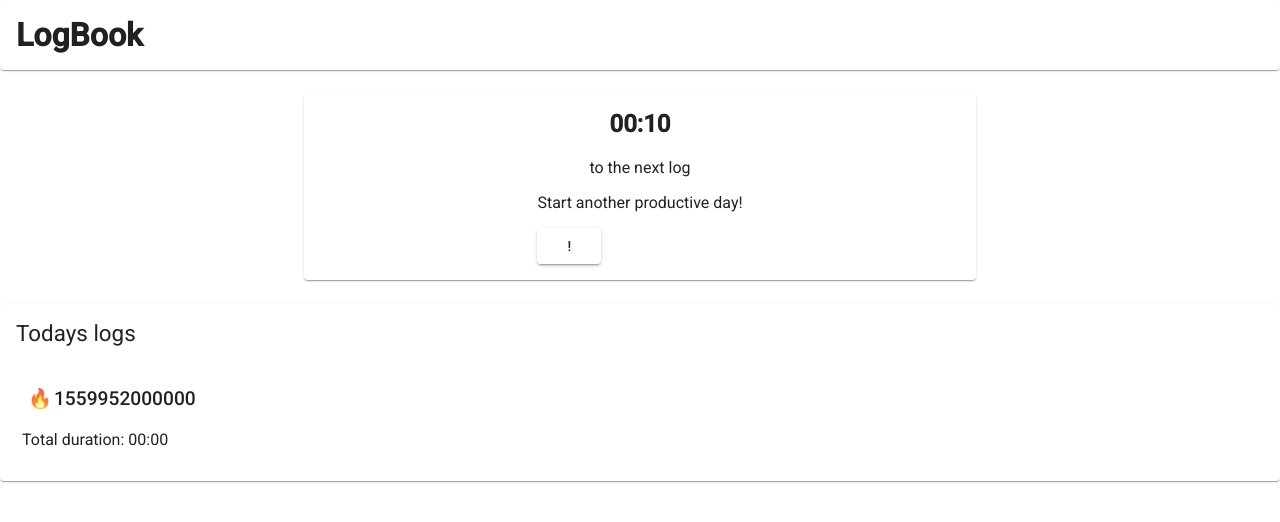
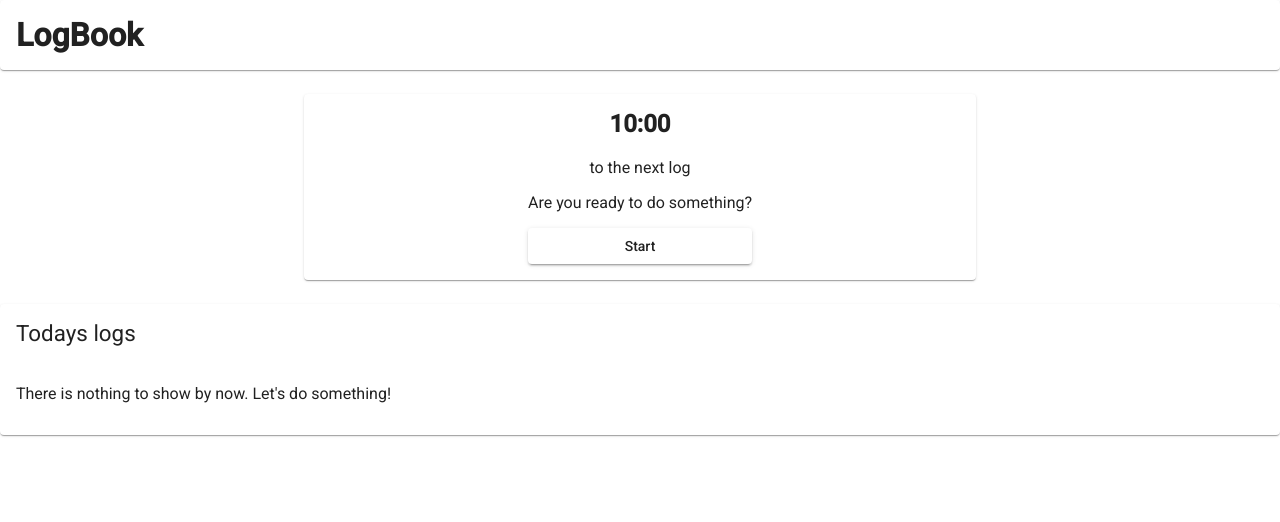
Before and after one commit to kwkr/logbook, an Angular app: page / in a window 1280 px wide. Shown: the top 522 px of the page. Built offline with nearby package versions, Linux system fonts and the light colour scheme.

Commit message:
fixed updating bug

```diff
--- a/src/app/core/log-data.service.ts
+++ b/src/app/core/log-data.service.ts
@@ -12,7 +12,7 @@ export interface Log {
 })
 export class LogDataService {
   private todayLogsSubject: BehaviorSubject<any>;
-  private currentDuration = 10;
+  private currentDuration = 600;
 
   constructor() {
     this.todayLogsSubject = new BehaviorSubject(
--- a/src/app/counter/counter.component.html
+++ b/src/app/counter/counter.component.html
@@ -1,12 +1,16 @@
 <mat-card class="counter-wrapper">
   <h2>{{ timeLeft | time }}</h2>
   <span>to the next log</span>
-  <div *ngIf="!isCounting">
-    <p>Start another productive day!</p>
-    <button mat-raised-button (click)="startCounting()">!</button>
+  <div *ngIf="!isCounting && !isPaused" class="button-container">
+    <p>Are you ready to do something?</p>
+    <button mat-raised-button (click)="startCounting()">Start</button>
   </div>
-  <div *ngIf="isCounting">
-    <p>Don't stop!</p>
-    <button mat-raised-button>Pause</button>
+  <div *ngIf="isCounting" class="button-container">
+    <p>{{ currentPauseText }}</p>
+    <button mat-raised-button (click)="pauseCounting()">Pause</button>
+  </div>
+  <div *ngIf="isPaused" class="button-container">
+    <p>Paused...</p>
+    <button mat-raised-button (click)="resumeCounting()">Resume</button>
   </div>
 </mat-card>
--- a/src/app/counter/counter.component.scss
+++ b/src/app/counter/counter.component.scss
@@ -5,3 +5,8 @@
   flex-direction: column;
   align-items: center;
 }
+
+.button-container{
+  display: flex;
+  flex-direction: column;
+}
--- a/src/app/counter/counter.component.ts
+++ b/src/app/counter/counter.component.ts
@@ -1,6 +1,4 @@
 import { Component, OnInit, ChangeDetectorRef } from '@angular/core';
-import { timer, Observable } from 'rxjs';
-import { take, map } from 'rxjs/operators';
 import { WindowOpenerService } from '../core/window-opener.service';
 import { LogDataService } from '../core/log-data.service';
 
@@ -11,14 +9,30 @@ import { LogDataService } from '../core/log-data.service';
 })
 export class CounterComponent implements OnInit {
   timeLeft = 1;
-  counter$: Observable<number>;
   isCounting = false;
+  isPaused = false;
+  pauseOptions = [
+    'Don\'t stop!',
+    'Focus!',
+    'Don\'t forget to get back to work!',
+    'There is still plenty to do!'
+  ];
+  currentPauseText;
+  currentIntervalId;
 
   constructor(
     private windowOpener: WindowOpenerService,
     private logService: LogDataService,
     private cr: ChangeDetectorRef
-  ) {}
+  ) {
+    this.generateRandomPauseText();
+  }
+
+  private generateRandomPauseText() {
+    this.currentPauseText = this.pauseOptions[
+      Math.floor(Math.random() * this.pauseOptions.length)
+    ];
+  }
 
   ngOnInit(): void {
     this.timeLeft = this.logService.getCurrentDuration();
@@ -30,11 +44,32 @@ export class CounterComponent implements OnInit {
   public startCounting(): void {
     this.timeLeft = this.logService.getCurrentDuration();
     this.isCounting = true;
-    const intervalId = setInterval(() => {
+    this.isPaused = false;
+    this.currentIntervalId = setInterval(() => {
       --this.timeLeft;
       if (this.timeLeft === 0) {
         this.windowOpener.openNewWindowWithReminder();
-        clearInterval(intervalId);
+        clearInterval(this.currentIntervalId);
+      }
+      this.cr.detectChanges();
+    }, 1000);
+  }
+
+  public pauseCounting() {
+    this.isPaused = true;
+    this.isCounting = false;
+    clearInterval(this.currentIntervalId);
+  }
+
+  public resumeCounting() {
+    this.generateRandomPauseText();
+    this.isCounting = true;
+    this.isPaused = false;
+    this.currentIntervalId = setInterval(() => {
+      --this.timeLeft;
+      if (this.timeLeft === 0) {
+        this.windowOpener.openNewWindowWithReminder();
+        clearInterval(this.currentIntervalId);
       }
       this.cr.detectChanges();
     }, 1000);
--- a/src/app/log-history/log-history.component.html
+++ b/src/app/log-history/log-history.component.html
@@ -2,5 +2,8 @@
   <p class="log-history-title">Todays logs</p>
   <div class="logs-histories-container">
     <app-log-list *ngFor="let log of logsToDisplay" [log]="log"></app-log-list>
+    <p *ngIf="!isSomethingToShow">
+      There is nothing to show by now. Let's do something!
+    </p>
   </div>
 </mat-card>
--- a/src/app/log-history/log-history.component.ts
+++ b/src/app/log-history/log-history.component.ts
@@ -13,6 +13,7 @@ export interface DayLogs {
 })
 export class LogHistoryComponent implements OnInit {
   logsToDisplay: DayLogs[] = [];
+  isSomethingToShow = false;
 
   constructor(
     private logService: LogDataService,
@@ -21,9 +22,14 @@ export class LogHistoryComponent implements OnInit {
 
   ngOnInit() {
     this.logService.getTodaysLogs().subscribe(logs => {
+      this.isSomethingToShow = false;
       const newLogs = [];
       Object.entries(logs).forEach(entry => {
         const logsFromSource: any = entry[1];
+        if (logsFromSource.length === 0) {
+          return;
+        }
+        this.isSomethingToShow = true;
         const newLog: DayLogs = { title: entry[0], logs: logsFromSource };
         newLogs.push(newLog);
       });
```
